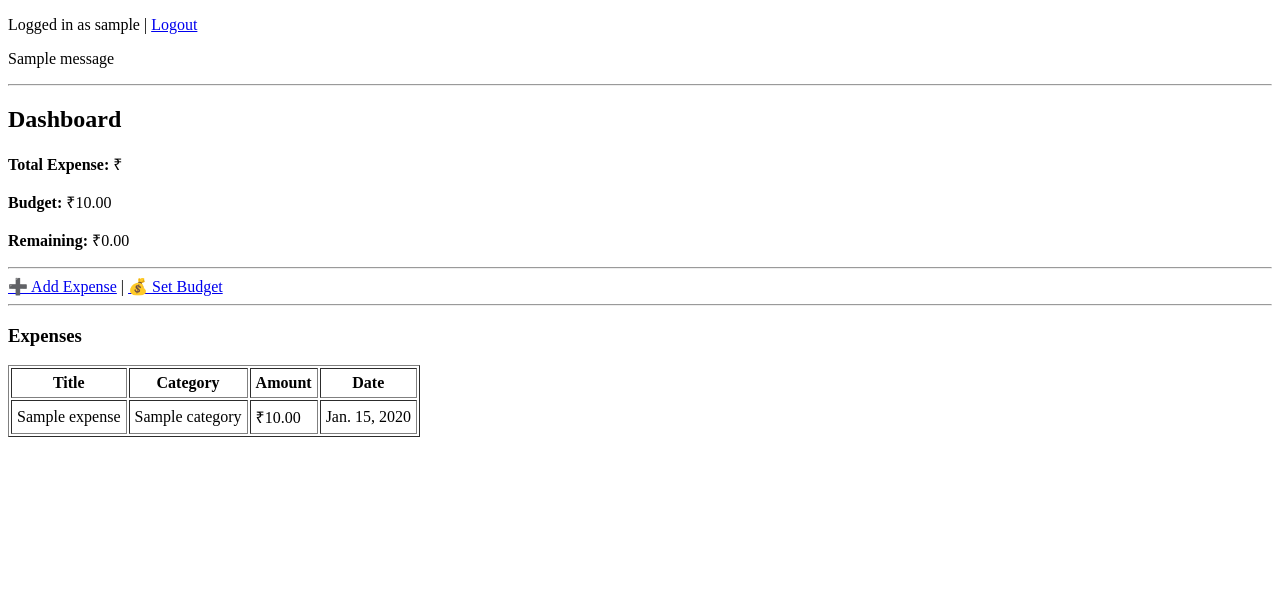
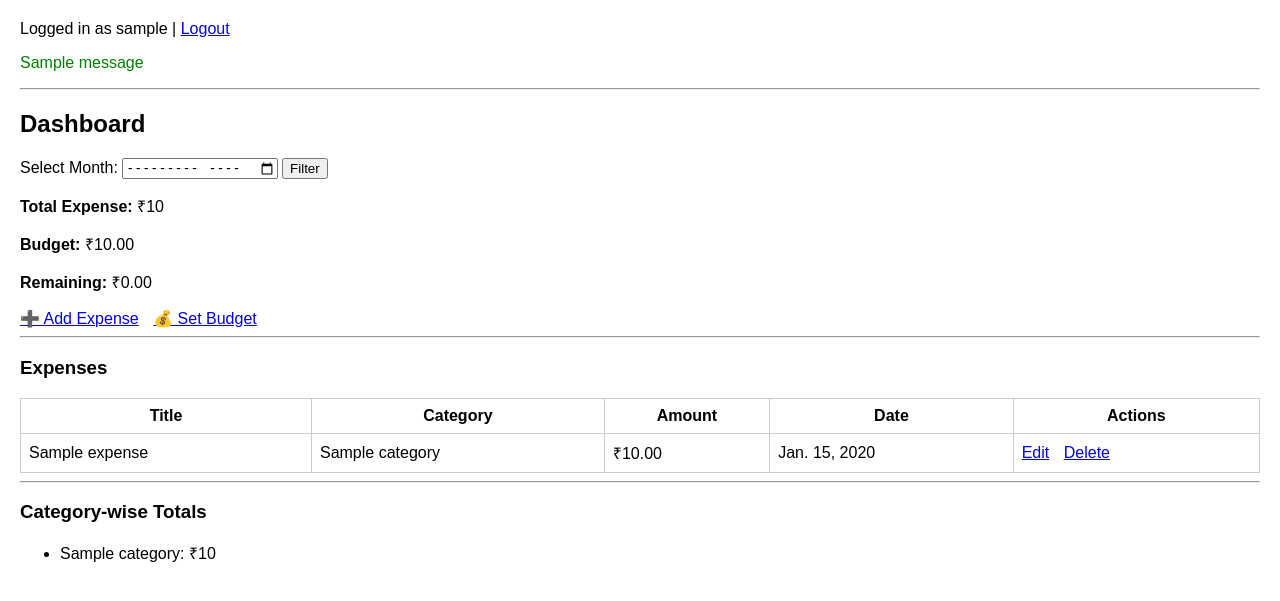
Before and after one commit to sgadale/expenses_tracker_main, a Django app: page / in a window 1280 px wide. Shown: the top 601 px of the page. Run offline with Django 5.2, Linux system fonts and the light colour scheme; a user stored in the database is signed in; tables that the repository leaves empty hold one stand-in row (values such as "Sample post"); one stand-in notice (Sample message) is shown.

Commit message:
added some features like edit, delete, filter

```diff
--- a/expense_tracker/expense_tracker/settings.py
+++ b/expense_tracker/expense_tracker/settings.py
@@ -121,3 +121,5 @@ STATIC_URL = 'static/'
 # login, logout routes
 LOGIN_REDIRECT_URL = '/'
 LOGOUT_REDIRECT_URL = '/accounts/login/'
+
+STATICFILES_DIRS = [BASE_DIR / 'static']
--- a/expense_tracker/expenses/models.py
+++ b/expense_tracker/expenses/models.py
@@ -2,14 +2,15 @@ from django.db import models
 from django.contrib.auth.models import User
 
 
-# Create your models here.
 class Category(models.Model):
     name = models.CharField(max_length=50)
+
     class Meta:
         ordering = ['name']
 
     def __str__(self):
         return self.name
+
 
 class MonthlyBudget(models.Model):
     user = models.ForeignKey(User, on_delete=models.CASCADE)
@@ -18,6 +19,7 @@ class MonthlyBudget(models.Model):
 
     def __str__(self):
         return f"{self.user.username} - {self.month}"
+
 
 class Expense(models.Model):
     user = models.ForeignKey(User, on_delete=models.CASCADE)
--- a/expense_tracker/expenses/urls.py
+++ b/expense_tracker/expenses/urls.py
@@ -3,6 +3,8 @@ from . import views
 
 urlpatterns = [
     path('', views.dashboard, name='dashboard'),
-    path('add-expense/',views.add_expense, name='add_expense'),
+    path('add-expense/', views.add_expense, name='add_expense'),
+    path('edit-expense/<int:pk>/', views.edit_expense, name='edit_expense'),
+    path('delete-expense/<int:pk>/', views.delete_expense, name='delete_expense'),
     path('set-budget/', views.set_budget, name='set_budget'),
 ]
--- a/expense_tracker/expenses/views.py
+++ b/expense_tracker/expenses/views.py
@@ -3,6 +3,7 @@ from django.contrib.auth.decorators import login_required
 from django.db.models import Sum
 from django.contrib import messages
 from django.shortcuts import get_object_or_404
+from datetime import date
 
 from .models import MonthlyBudget, Expense
 from .forms import ExpenseForm, BudgetForm
@@ -11,25 +12,35 @@ from .forms import ExpenseForm, BudgetForm
 # Dashboard view
 @login_required
 def dashboard(request):
+    selected_month = request.GET.get('month')
     expenses = Expense.objects.filter(user=request.user)
 
-    total_expense = expenses.aggregate(
-        total=Sum('amount'))['total'] or 0
+    if selected_month:
+        year, month = selected_month.split('-')
+        expenses = expenses.filter(date__year=year, date__month=month)
+
+    total_expense = expenses.aggregate(total=Sum('amount'))['total'] or 0
+
     budget = MonthlyBudget.objects.filter(user=request.user).last()
-
     remaining = budget.amount - total_expense if budget else 0
 
+    category_totals = expenses.values(
+        'category__name'
+    ).annotate(total=Sum('amount'))
+
     if remaining < 0:
-        messages.warning(request, 'You have exceeded your monthly budget!')
+        messages.warning(request, "You have exceeded your budget!")
 
-    return render(
-        request, 'expenses/dashboard.html',
-        {
-            'expenses': expenses,
-            'totoal_expenses': total_expense,
-            'budget': budget,
-            'remaining': remaining
-        })
+    return render(request, 'expenses/dashboard.html', {
+        'expenses': expenses,
+        'total_expense': total_expense,
+        'budget': budget,
+        'remaining': remaining,
+        'selected_month': selected_month,
+        'category_totals': category_totals
+    })
+
+
 
 # Add expense
 @login_required
@@ -66,10 +77,24 @@ def edit_expense(request, pk):
 
     if form.is_valid():
         form.save()
-        messages.success(request, "Expense updated successfully")
+        messages.success(request, "Expense updated")
         return redirect('dashboard')
 
     return render(request, 'expenses/expense_form.html', {
         'form': form,
         'is_edit': True
     })
+
+
+@login_required
+def delete_expense(request, pk):
+    expense = get_object_or_404(Expense, pk=pk, user=request.user)
+
+    if request.method == 'POST':
+        expense.delete()
+        messages.success(request, "Expense deleted")
+        return redirect('dashboard')
+
+    return render(request, 'expenses/confirm_delete.html', {
+        'expense': expense
+    })
--- /dev/null
+++ b/expense_tracker/static/style.css
@@ -0,0 +1,22 @@
+body {
+    font-family: Arial;
+    margin: 20px;
+}
+
+table {
+    width: 100%;
+    border-collapse: collapse;
+}
+
+table th, table td {
+    border: 1px solid #ccc;
+    padding: 8px;
+}
+
+a {
+    margin-right: 10px;
+}
+
+.message {
+    color: green;
+}
--- a/expense_tracker/templates/base.html
+++ b/expense_tracker/templates/base.html
@@ -1,7 +1,9 @@
+{% load static %}
 <!DOCTYPE html>
 <html>
 <head>
     <title>Expense Tracker</title>
+    <link rel="stylesheet" href="{% static 'style.css' %}">
 </head>
 <body>
 
@@ -12,16 +14,13 @@
 </p>
 {% endif %}
 
-{% if messages %}
 {% for message in messages %}
-        <p>{{ message }}</p>
+<p class="message">{{ message }}</p>
 {% endfor %}
-{% endif %}
 
 <hr>
 
-{% block content %}
-{% endblock %}
+{% block content %}{% endblock %}
 
 </body>
 </html>
--- a/expense_tracker/templates/expenses/dashboard.html
+++ b/expense_tracker/templates/expenses/dashboard.html
@@ -1,7 +1,13 @@
 {% extends 'base.html' %}
+{% block content %}
 
-{% block content %}
 <h2>Dashboard</h2>
+
+<form method="get">
+    <label>Select Month:</label>
+    <input type="month" name="month" value="{{ selected_month }}">
+    <button type="submit">Filter</button>
+</form>
 
 <p><strong>Total Expense:</strong> ₹{{ total_expense }}</p>
 
@@ -9,24 +15,23 @@
 <p><strong>Budget:</strong> ₹{{ budget.amount }}</p>
 <p><strong>Remaining:</strong> ₹{{ remaining }}</p>
 {% else %}
-    <p>No budget set yet.</p>
+<p>No budget set</p>
 {% endif %}
 
-<hr>
-
-<a href="{% url 'add_expense' %}">➕ Add Expense</a> |
+<a href="{% url 'add_expense' %}">➕ Add Expense</a>
 <a href="{% url 'set_budget' %}">💰 Set Budget</a>
 
 <hr>
 
 <h3>Expenses</h3>
 
-<table border="1" cellpadding="5">
+<table>
 <tr>
     <th>Title</th>
     <th>Category</th>
     <th>Amount</th>
     <th>Date</th>
+    <th>Actions</th>
 </tr>
 
 {% for expense in expenses %}
@@ -35,12 +40,28 @@
     <td>{{ expense.category }}</td>
     <td>₹{{ expense.amount }}</td>
     <td>{{ expense.date }}</td>
+    <td>
+        <a href="{% url 'edit_expense' expense.id %}">Edit</a>
+        <a href="{% url 'delete_expense' expense.id %}">Delete</a>
+    </td>
 </tr>
 {% empty %}
 <tr>
-        <td colspan="4">No expenses added yet.</td>
+    <td colspan="5">No expenses</td>
 </tr>
 {% endfor %}
 </table>
 
+<hr>
+
+<h3>Category-wise Totals</h3>
+
+<ul>
+{% for item in category_totals %}
+<li>{{ item.category__name }}: ₹{{ item.total }}</li>
+{% empty %}
+<li>No data</li>
+{% endfor %}
+</ul>
+
 {% endblock %}
```
Also changed, not shown: expense_tracker/expenses/forms.py (+2 -10 lines), expense_tracker/templates/expenses/confirm_delete.html (added, +15 -0 lines), expense_tracker/templates/expenses/expense_form.html (+5 -23 lines). Lines whose indentation alone changed are shown as unchanged.
